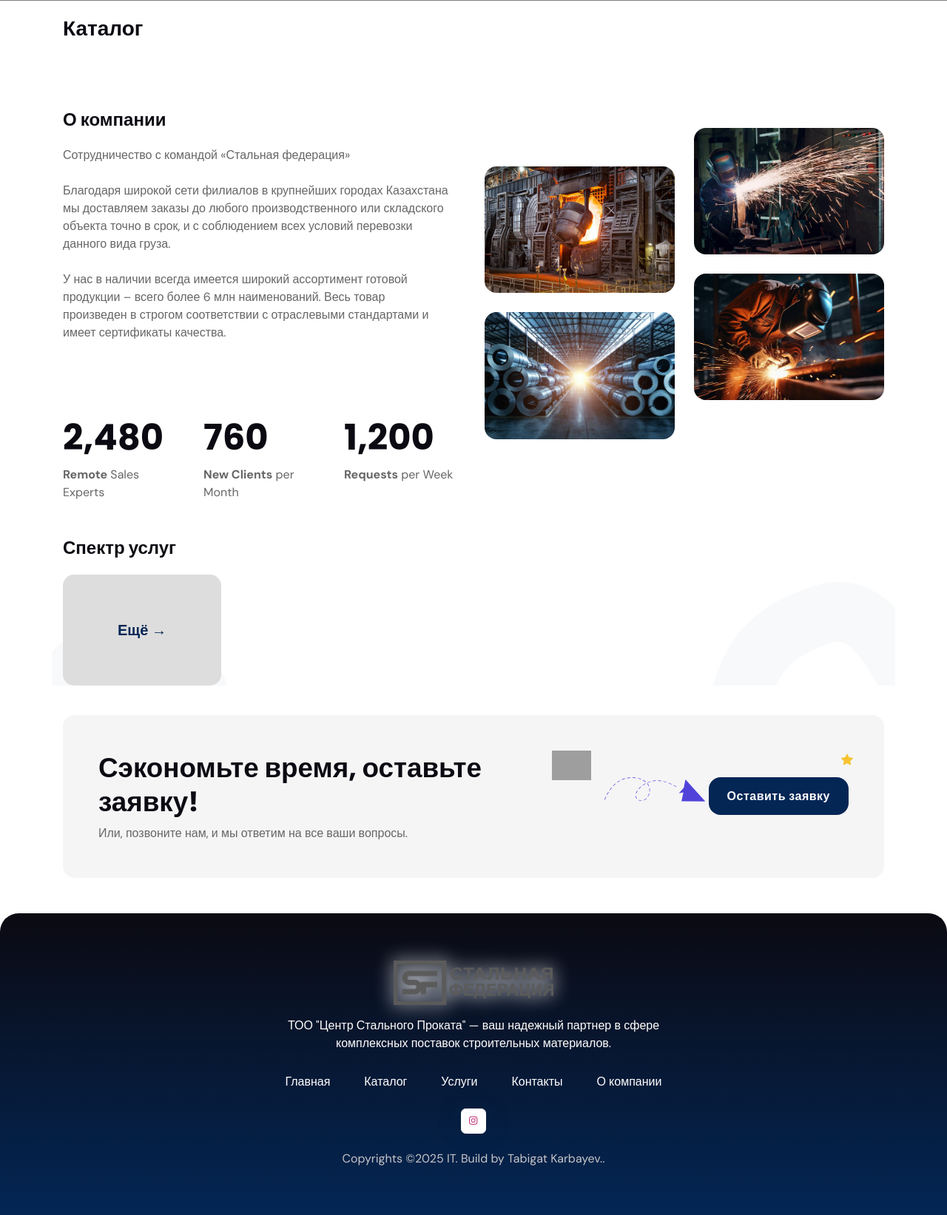
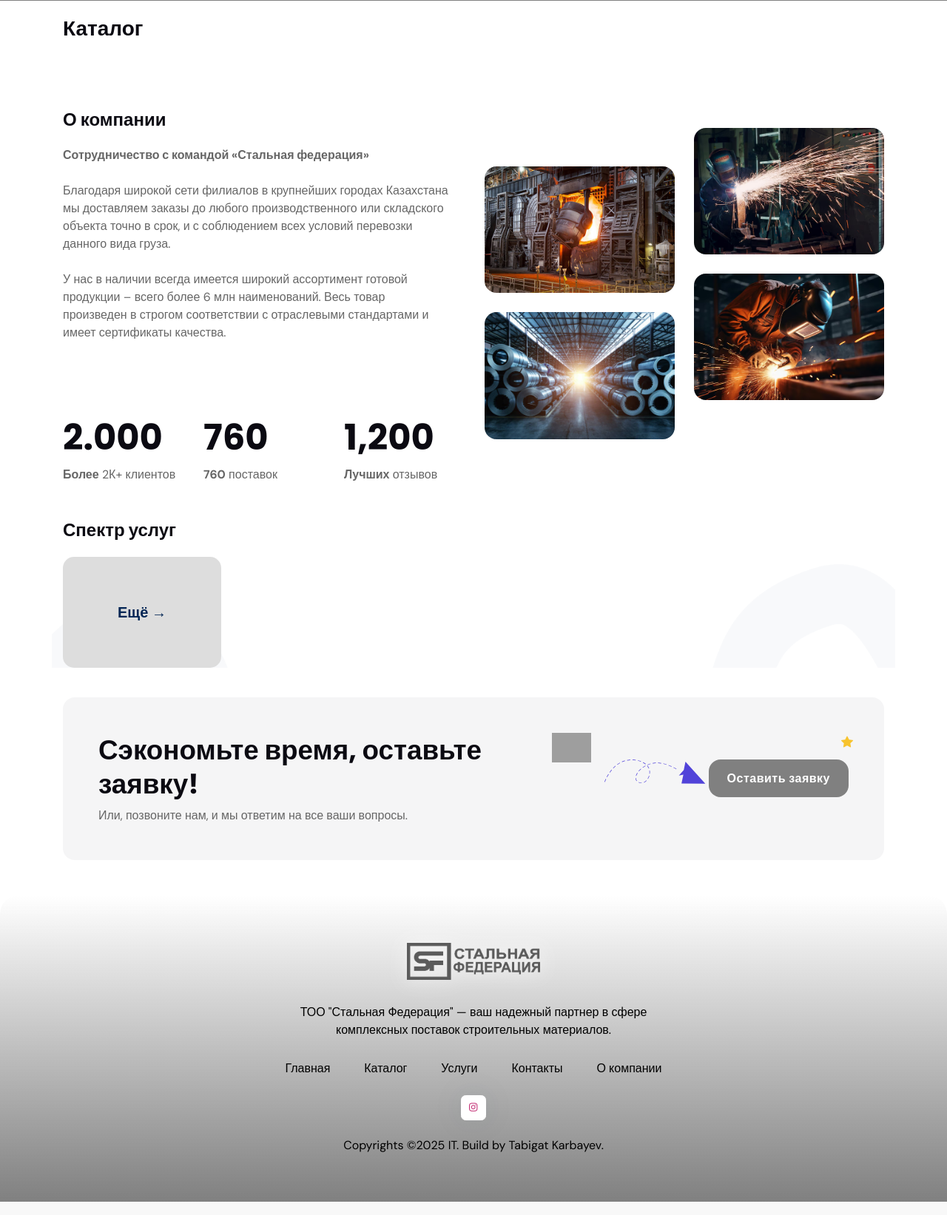
Before and after one commit to tab1k/steelfed.kz, a Django app: page / in a window 1280 px wide. Shown: the part 846-2489 px from the top of the page at 74% size. Run offline with Django 5.2, Linux system fonts and the light colour scheme; data that the repository does not hold is empty; some libraries are stand-ins or nearby versions; grey boxes are pictures that could not be loaded.

Commit message:
adding additionals

```diff
--- a/src/templates/404.html
+++ b/src/templates/404.html
@@ -44,7 +44,7 @@
       <div class="container" style="margin-top: 30px;">
         <!-- Logo START -->
         <a class="navbar-brand" href="/">
-          <img class="light-mode-item navbar-brand-item" style="height: 45px; width: 150px;" src="{% static 'images/logo.png' %}" alt="logo">
+          <img class="light-mode-item navbar-brand-item" style="height: 43px; width: 150px;" src="{% static 'images/logo.png' %}" alt="logo">
         </a>
         <!-- Logo END -->
 
--- a/src/templates/base.html
+++ b/src/templates/base.html
@@ -8,10 +8,10 @@
     <meta charset="utf-8" />
     <meta name="viewport" content="width=device-width, initial-scale=1, shrink-to-fit=no" />
     <meta name="author" content="c-sp.kz" />
-    <meta name="keywords" content="стальной прокат, металлопрокат Казахстан, ЦСП, металлоконструкции" />
-    <meta name="description" content="Центр стального проката ЦСП – металлопрокат в Казахстане. Широкий ассортимент стали и металлоконструкций по доступным ценам." />
+    <meta name="keywords" content="Металлопрокат оптом, цены, наличие, стальной прокат, металлопрокат Казахстан, ЦСП, металлоконструкции" />
+    <meta name="description" content="Стальная Федерация – металлопрокат в Казахстане. Широкий ассортимент стали и металлоконструкций по доступным ценам." />
 
-    <meta property="og:title" content="ЦСП – Центр стального проката" />
+    <meta property="og:title" content="Стальная Федерация" />
     <meta property="og:description" content="Крупнейший поставщик стального проката в Казахстане." />
     <meta property="og:image" content="https://steelfed.kz/static/images/logo.png" />
     <meta property="og:url" content="https://steelfed.kz" />
@@ -41,23 +41,6 @@
     <script src="https://cdnjs.cloudflare.com/ajax/libs/jquery/3.6.0/jquery.min.js"></script>
     <script src="https://cdnjs.cloudflare.com/ajax/libs/jquery.inputmask/5.0.7-beta.29/jquery.inputmask.min.js"></script>
 
-    <script type="application/ld+json">
-      {
-        "@context": "https://schema.org",
-        "@type": "Organization",
-        "name": "ЦСП",
-        "url": "https://steelfed.kz",
-        "logo": "https://steelfed.kz/static/images/logo.png",
-        "description": "Центр стального проката – металлопрокат в Казахстане.",
-        "address": {
-          "@type": "PostalAddress",
-          "streetAddress": "Улица, дом",
-          "addressLocality": "Город",
-          "addressCountry": "KZ"
-        }
-      }
-      </script>
-
   </head>
 
 
@@ -77,30 +60,30 @@
     <!-- ======================= Footer START -->
 
 
-    <footer class="bg-dark py-7" style="border-radius: 25px 25px 0px 0px;">
+    <footer class="py-7" style="border-radius: 25px 25px 0px 0px;">
       <div class="container">
         <div class="row mx-auto">
           <div class="col-lg-6 mx-auto text-center">
             <!-- Logo -->
-            <img class="mx-auto h-60px" src="{% static 'images/logo.png' %}" style="filter: drop-shadow(0px 0px 12px white);" alt="logo" />
+            <img class="mx-auto h-50px mb-3" src="{% static 'images/logo.png' %}" style="filter: drop-shadow(0px 0px 12px white);" alt="logo" />
 
-            <p class="mt-3 text-white">ТОО "Центр Стального Проката" — ваш надежный партнер в сфере комплексных поставок строительных материалов. </p>
+            <p class="mt-3 text-black">ТОО "Стальная Федерация" — ваш надежный партнер в сфере комплексных поставок строительных материалов. </p>
             <!-- Links -->
             <ul class="nav justify-content-between text-primary-hover mt-3 mt-md-0">
               <li class="nav-item">
-                <a class="nav-link p-2 text-white" href="/">Главная</a>
+                <a class="nav-link p-2 text-black" href="/">Главная</a>
               </li>
               <li class="nav-item">
-                <a class="nav-link p-2 text-white" href="{% url 'main:category' %}">Каталог</a>
+                <a class="nav-link p-2 text-black" href="{% url 'main:category' %}">Каталог</a>
               </li>
               <li class="nav-item">
-                <a class="nav-link p-2 text-white" href="{% url 'main:services' %}">Услуги</a>
+                <a class="nav-link p-2 text-black" href="{% url 'main:services' %}">Услуги</a>
               </li>
               <li class="nav-item">
-                <a class="nav-link p-2 text-white" href="{% url 'main:contacts' %}">Контакты</a>
+                <a class="nav-link p-2 text-black" href="{% url 'main:contacts' %}">Контакты</a>
               </li>
               <li class="nav-item">
-                <a class="nav-link p-2 text-white" href="{% url 'main:about' %}">О компании</a>
+                <a class="nav-link p-2 text-black" href="{% url 'main:about' %}">О компании</a>
               </li>
 
 
@@ -114,8 +97,8 @@
 
             </ul>
             <!-- copyright text -->
-            <div class="text-body-secondary text-primary-hover mt-3">
-              Copyrights ©2025 IT. Build by <a href="https://www.instagram.com/tab1kkz/" class="text-body-secondary">Tabigat Karbayev.</a>.
+            <div class="text-primary-hover mt-3 " style="color: black;">
+              Copyrights ©2025 IT. Build by <a href="https://www.instagram.com/tab1kkz/" class="text-black">Tabigat Karbayev.</a>
             </div>
           </div>
         </div>
@@ -124,11 +107,11 @@
 
     <style>
       footer {
-        background: linear-gradient(to top, #032655, rgba(255, 255, 255, 0));
-        color: #032655; /* Задаем цвет текста */
+        background: linear-gradient(to top, gray, rgba(255, 255, 255, 0));
+        color: gray;
         padding: 20px;
         text-align: center;
-        backdrop-filter: blur(10px); /* Добавляем размытие */
+        backdrop-filter: blur(10px);
         position: relative;
       }
     </style>
--- a/src/templates/category/category_detail.html
+++ b/src/templates/category/category_detail.html
@@ -44,7 +44,7 @@
       <div class="container" style="margin-top: 30px;">
         <!-- Logo START -->
         <a class="navbar-brand" href="/">
-          <img class="light-mode-item navbar-brand-item" style="height: 45px; width: 150px;" src="{% static 'images/logo.png' %}" alt="logo">
+          <img class="light-mode-item navbar-brand-item" style="height: 43px; width: 150px;" src="{% static 'images/logo.png' %}" alt="logo">
         </a>
         <!-- Logo END -->
 
@@ -180,7 +180,7 @@
 	<div class="container">
 		<!-- Background image -->
 		<div class="rounded-3 p-3 p-sm-5 position-relative text-white"
-     style="background-image: url('{% static 'images/tech/banner4.jpg' %}');
+     style="background-image: url('{% static 'images/banner.jpeg' %}');
             background-position: center center;
             background-repeat: no-repeat;
             background-size: cover;">
--- a/src/templates/category/index.html
+++ b/src/templates/category/index.html
@@ -44,7 +44,7 @@
       <div class="container" style="margin-top: 30px;">
         <!-- Logo START -->
         <a class="navbar-brand" href="/">
-          <img class="light-mode-item navbar-brand-item" style="height: 45px; width: 150px;" src="{% static 'images/logo.png' %}" alt="logo">
+          <img class="light-mode-item navbar-brand-item" style="height: 43px; width: 150px;" src="{% static 'images/logo.png' %}" alt="logo">
         </a>
         <!-- Logo END -->
 
--- a/src/templates/product/product_detail.html
+++ b/src/templates/product/product_detail.html
@@ -44,7 +44,7 @@
       <div class="container" style="margin-top: 30px;">
         <!-- Logo START -->
         <a class="navbar-brand" href="/">
-            <img class="light-mode-item navbar-brand-item" style="height: 45px; width: 150px;" src="{% static 'images/logo.png' %}" alt="logo">
+            <img class="light-mode-item navbar-brand-item" style="height: 43px; width: 150px;" src="{% static 'images/logo.png' %}" alt="logo">
         </a>
         <!-- Logo END -->
 
--- a/src/templates/product/product_list.html
+++ b/src/templates/product/product_list.html
@@ -44,7 +44,7 @@
       <div class="container" style="margin-top: 30px;">
         <!-- Logo START -->
         <a class="navbar-brand" href="/">
-			<img class="light-mode-item navbar-brand-item" style="height: 45px; width: 150px;" src="{% static 'images/logo.png' %}" alt="logo">
+			<img class="light-mode-item navbar-brand-item" style="height: 43px; width: 150px;" src="{% static 'images/logo.png' %}" alt="logo">
 		</a>
         <!-- Logo END -->
 
--- a/src/templates/website/contacts.html
+++ b/src/templates/website/contacts.html
@@ -44,7 +44,7 @@
       <div class="container" style="margin-top: 30px;">
         <!-- Logo START -->
         <a class="navbar-brand" href="/">
-            <img class="light-mode-item navbar-brand-item" style="height: 45px; width: 150px;" src="{% static 'images/logo.png' %}" alt="logo">
+            <img class="light-mode-item navbar-brand-item" style="height: 43px; width: 150px;" src="{% static 'images/logo.png' %}" alt="logo">
         </a>
         <!-- Logo END -->
 
--- a/src/templates/website/index.html
+++ b/src/templates/website/index.html
@@ -22,7 +22,17 @@
     <nav class="navbar navbar-dark navbar-expand-xl">
       <div class="container">
         <!-- Logo START -->
-        <a class="navbar-brand" href="index.html"><img class="navbar-brand-item" src="{% static 'images/logo.png' %}" alt="logo" /></a>
+        <a class="navbar-brand" href="/">
+          <img
+            style="
+                  filter: drop-shadow(0px 0px 50px rgba(255, 255, 255, 1)) drop-shadow(0px 0px 100px rgba(255, 255, 255, 0.9)) drop-shadow(0px 0px 150px rgba(255, 255, 255, 0.9)); box-shadow: 0px 0px 80px 20px rgba(255, 255, 255, 0.9);}
+            "
+            class="navbar-brand-item"
+            src="{% static 'images/logo.png' %}"
+            alt="logo"
+          />
+        </a>
+
 
         <!-- Logo END -->
 
@@ -39,54 +49,50 @@
         <div class="navbar-collapse collapse" id="navbarCollapse">
           <ul class="navbar-nav navbar-nav-scroll mx-auto">
             <li class="nav-item">
-              <a class="nav-link" href="#">Каталог</a>
+              <a class="nav-link" href="{% url 'main:category' %}">Каталог</a>
             </li>
 
             <li class="nav-item">
-              <a class="nav-link" href="#">Главная</a>
+              <a class="nav-link" href="{% url 'main:index' %}">Главная</a>
             </li>
 
             <li class="nav-item">
-              <a class="nav-link" href="#">Услуги</a>
+              <a class="nav-link" href="{% url 'main:services' %}">Услуги</a>
             </li>
 
             <li class="nav-item">
-              <a class="nav-link" href="#">Контакты</a>
+              <a class="nav-link" href="{% url 'main:contacts' %}">Контакты</a>
             </li>
 
             <!-- Nav item Link -->
             <li class="nav-item">
-              <a class="nav-link" href="#">О компании</a>
+              <a class="nav-link" href="{% url 'main:about' %}">О компании</a>
             </li>
 
-            <!-- Nav item link -->
-            <li class="nav-item dropdown">
-              <a class="nav-link" href="#" id="advanceMenu" data-bs-toggle="dropdown" aria-haspopup="true" aria-expanded="false"><i class="fas fa-ellipsis-h"></i></a>
-              <ul class="dropdown-menu min-w-auto" data-bs-popper="none">
-                <li>
-                  <a class="dropdown-item" href="https://support.webestica.com/" target="_blank"><i class="text-warning fa-fw bi bi-life-preserver me-2"></i>Support</a>
-                </li>
-                <li>
-                  <a class="dropdown-item" href="docs/index.html" target="_blank"><i class="text-danger fa-fw bi bi-card-text me-2"></i>Documentation</a>
-                </li>
-                <li>
-                  <hr class="dropdown-divider" />
-                </li>
-                <li>
-                  <a class="dropdown-item" href="https://booking.webestica.com/rtl/" target="_blank"><i class="text-info fa-fw bi bi-toggle-off me-2"></i>RTL demo</a>
-                </li>
-                <li>
-                  <a class="dropdown-item" href="https://themes.getbootstrap.com/store/webestica/" target="_blank"><i class="text-success fa-fw bi bi-cloud-download-fill me-2"></i>Buy Booking!</a>
-                </li>
-                <li>
-                  <hr class="dropdown-divider" />
-                </li>
-                <li>
-                  <a class="dropdown-item" href="docs/alerts.html" target="_blank"><i class="text-orange fa-fw bi bi-puzzle-fill me-2"></i>Components</a>
-                </li>
-              </ul>
-            </li>
           </ul>
+        </div>
+
+        <div class="nav flex-row ms-xl-auto d-none d-md-flex">
+          <button class="preorder-btn"><i class="bi bi-calendar-week me-2"></i>Предварительный заказ</button>
+
+          <style>
+            .preorder-btn {
+              background: gray;
+              border: 1px solid gray; /* Синий цвет границы */
+              color: white; /* Цвет текста */
+              font-size: 14px;
+              font-weight: 500;
+              padding: 10px 25px;
+              border-radius: 30px; /* Закругление */
+              cursor: pointer;
+              transition: all 0.3s ease;
+            }
+
+            .preorder-btn:hover {
+              background: gray;
+              color: white;
+            }
+          </style>
         </div>
         <!-- Main navbar END -->
       </div>
@@ -115,12 +121,7 @@
               <span class="position-relative z-index-9 d-block">
                 Казахстану
                 <!-- SVG START -->
-                <span class="position-absolute top-50 start-50 translate-middle z-index-n1 d-none d-md-block mt-4">
-                  <svg width="390.5px" height="21.5px" viewBox="0 0 445.5 21.5">
-                    <path class="fill-primary opacity-7" d="M409.9,2.6c-9.7-0.6-19.5-1-29.2-1.5c-3.2-0.2-6.4-0.2-9.7-0.3c-7-0.2-14-0.4-20.9-0.5 c-3.9-0.1-7.8-0.2-11.7-0.3c-1.1,0-2.3,0-3.4,0c-2.5,0-5.1,0-7.6,0c-11.5,0-23,0-34.5,0c-2.7,0-5.5,0.1-8.2,0.1 c-6.8,0.1-13.6,0.2-20.3,0.3c-7.7,0.1-15.3,0.1-23,0.3c-12.4,0.3-24.8,0.6-37.1,0.9c-7.2,0.2-14.3,0.3-21.5,0.6 c-12.3,0.5-24.7,1-37,1.5c-6.7,0.3-13.5,0.5-20.2,0.9C112.7,5.3,99.9,6,87.1,6.7C80.3,7.1,73.5,7.4,66.7,8 C54,9.1,41.3,10.1,28.5,11.2c-2.7,0.2-5.5,0.5-8.2,0.7c-5.5,0.5-11,1.2-16.4,1.8c-0.3,0-0.7,0.1-1,0.1c-0.7,0.2-1.2,0.5-1.7,1 C0.4,15.6,0,16.6,0,17.6c0,1,0.4,2,1.1,2.7c0.7,0.7,1.8,1.2,2.7,1.1c6.6-0.7,13.2-1.5,19.8-2.1c6.1-0.5,12.3-1,18.4-1.6 c6.7-0.6,13.4-1.1,20.1-1.7c2.7-0.2,5.4-0.5,8.1-0.7c10.4-0.6,20.9-1.1,31.3-1.7c6.5-0.4,13-0.7,19.5-1.1c2.7-0.1,5.4-0.3,8.1-0.4 c10.3-0.4,20.7-0.8,31-1.2c6.3-0.2,12.5-0.5,18.8-0.7c2.1-0.1,4.2-0.2,6.3-0.2c11.2-0.3,22.3-0.5,33.5-0.8 c6.2-0.1,12.5-0.3,18.7-0.4c2.2-0.1,4.4-0.1,6.7-0.1c11.5-0.1,23-0.2,34.6-0.4c7.2-0.1,14.4-0.1,21.6-0.1c12.2,0,24.5,0.1,36.7,0.1 c2.4,0,4.8,0.1,7.2,0.2c6.8,0.2,13.5,0.4,20.3,0.6c5.1,0.2,10.1,0.3,15.2,0.4c3.6,0.1,7.2,0.4,10.8,0.6c10.6,0.6,21.1,1.2,31.7,1.8 c2.7,0.2,5.4,0.4,8,0.6c2.9,0.2,5.8,0.4,8.6,0.7c0.4,0.1,0.9,0.2,1.3,0.3c1.1,0.2,2.2,0.2,3.2-0.4c0.9-0.5,1.6-1.5,1.9-2.5 c0.6-2.2-0.7-4.5-2.9-5.2c-1.9-0.5-3.9-0.7-5.9-0.9c-1.4-0.1-2.7-0.3-4.1-0.4c-2.6-0.3-5.2-0.4-7.9-0.6 C419.7,3.1,414.8,2.9,409.9,2.6z"></path>
-                  </svg>
-                </span>
-                <!-- SVG END -->
+
               </span>
             </h1>
           </div>
@@ -339,7 +340,7 @@
 
           <!-- Text -->
           <h1 class="pb-2 pb-md-3 mt-3">О компании</h1>
-          <p class="fs-xl pb-4 mb-md-2 mb-lg-3" style="max-width: 526px;">Сотрудничество с командой «Стальная федерация»
+          <p class="fs-xl pb-4 mb-md-2 mb-lg-3" style="max-width: 526px;"><b>Сотрудничество с командой «Стальная федерация»</b>
             <br>
             <br>
             Благодаря широкой сети филиалов в крупнейших городах Казахстана мы доставляем заказы
@@ -357,21 +358,21 @@
 
           <div class="row row-cols-3 pt-4 pt-md-5 mt-xl-4">
             <div class="col">
-              <h3 class="h2 mb-2">2,480</h3>
+              <h3 class="h2 mb-2">2.000</h3>
               <p class="mb-0">
-                <strong>Remote</strong> Sales Experts
+                <strong>Более</strong> 2К+ клиентов
               </p>
             </div>
             <div class="col">
               <h3 class="h2 mb-2">760</h3>
               <p class="mb-0">
-                <strong>New Clients</strong> per Month
+                <strong>760</strong> поставок
               </p>
             </div>
             <div class="col">
               <h3 class="h2 mb-2">1,200</h3>
               <p class="mb-0">
-                <strong>Requests</strong> per Week
+                <strong>Лучших</strong> отзывов
               </p>
             </div>
           </div>
@@ -440,7 +441,7 @@
             </div>
             <!-- Content and input -->
             <div class="col-lg-4 text-lg-end">
-              <a href="/" style="background-color: #032655; color: white;" class="btn btn-lg mb-0">Оставить заявку</a>
+              <a href="/" style="background-color: gray; color: white;" class="btn btn-lg mb-0">Оставить заявку</a>
               <i class="bi bi-star-fill text-warning position-absolute" style="top: 1px;right: 9px;font-size: 1rem;"></i>
             </div>
           </div> <!-- Row END -->
--- a/src/templates/website/services.html
+++ b/src/templates/website/services.html
@@ -44,7 +44,7 @@
       <div class="container" style="margin-top: 30px;">
         <!-- Logo START -->
         <a class="navbar-brand" href="/">
-          <img class="light-mode-item navbar-brand-item" style="height: 45px; width: 150px;" src="{% static 'images/logo.png' %}" alt="logo">
+          <img class="light-mode-item navbar-brand-item" style="height: 43px; width: 150px;" src="{% static 'images/logo.png' %}" alt="logo">
         </a>
         <!-- Logo END -->
 
```
Also changed, not shown: src/templates/website/about.html (+8 -5 lines), src/website/settings.py (+15 -14 lines), src/static/images/banner.jpeg (added).
